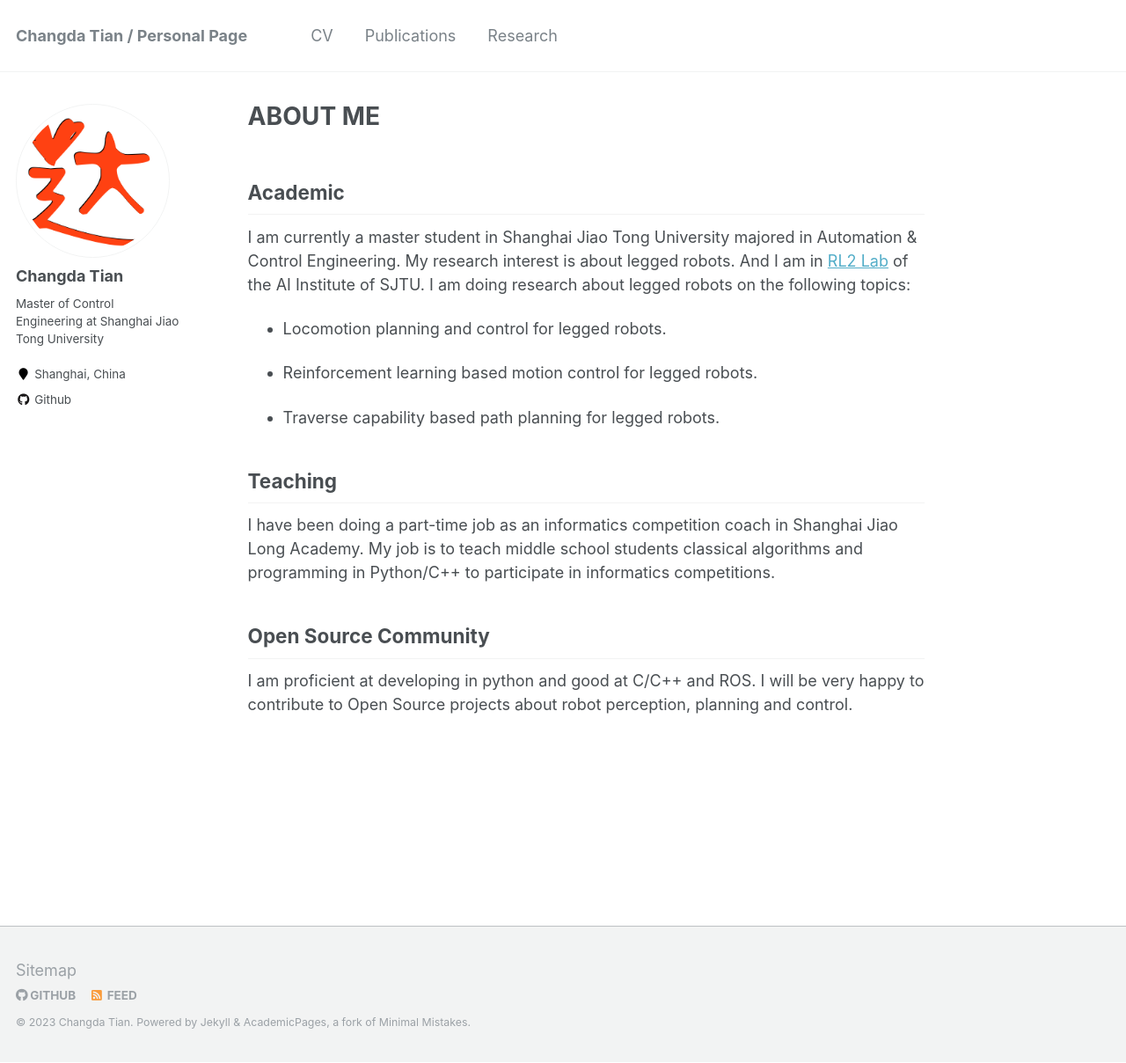
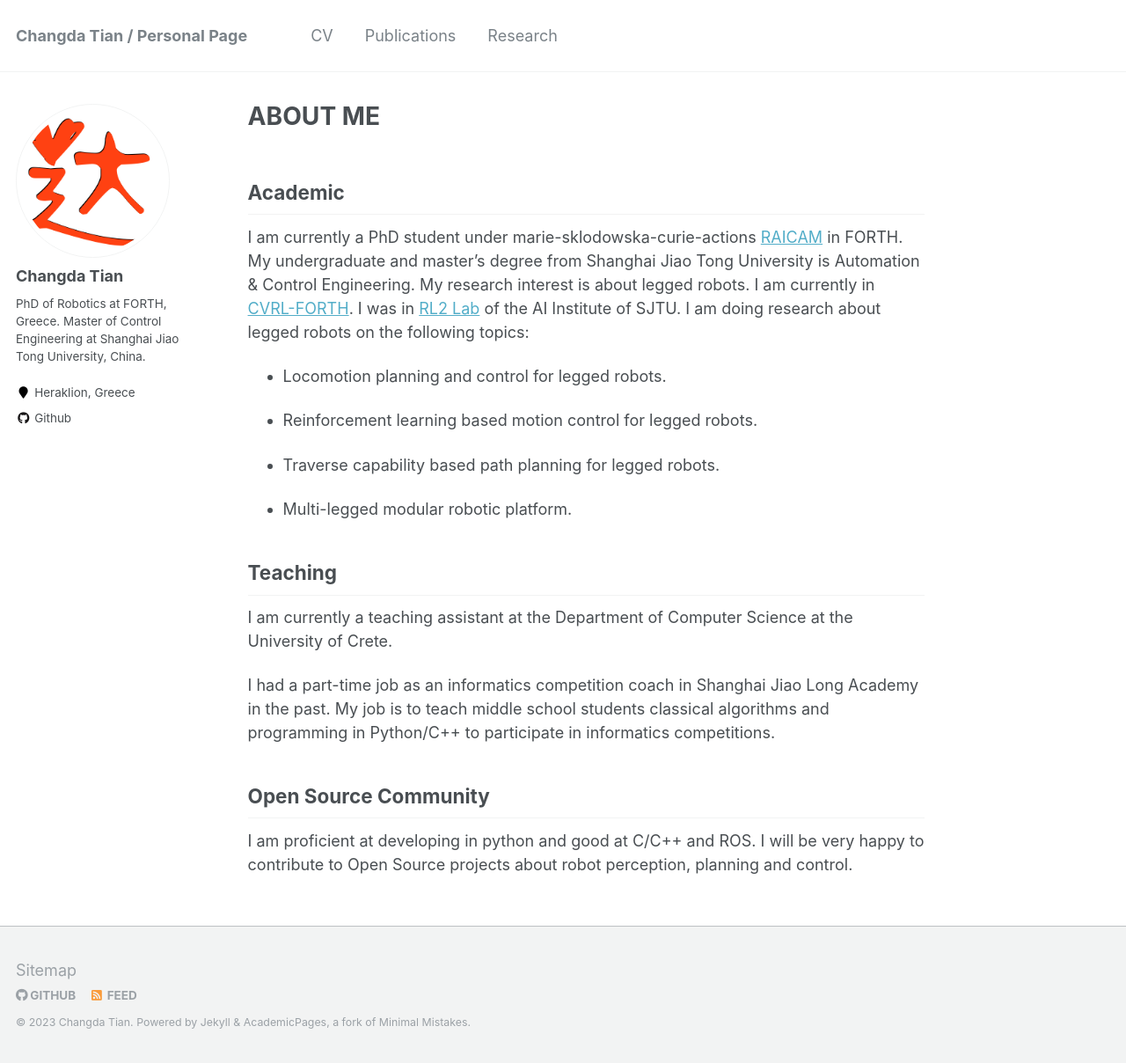
Before and after one commit to lonelyfluency/lonelyfluency.github.io, a Jekyll site: the page built from _pages/about.md, in a window 1280 px wide and 1208 px high. Shown: the whole window at 88% size. Built offline with Jekyll 4.4.1, drawn with Linux system fonts in a browser that asks for light colours.

Commit message:
Updated profile

```diff
--- a/_config.yml
+++ b/_config.yml
@@ -82,8 +82,8 @@ analytics:
 author:
   name             : "Changda Tian"
   avatar           : "profile.png"
-  bio              : "Master of Control Engineering at Shanghai Jiao Tong University"
-  location         : "Shanghai, China"
+  bio              : "PhD of Robotics at FORTH, Greece. Master of Control Engineering at Shanghai Jiao Tong University, China."
+  location         : "Heraklion, Greece"
   employer         :
   pubmed           : # "https://www.ncbi.nlm.nih.gov/pubmed/?term=john+snow"
   googlescholar    : # "http://yourfullgooglescholarurl.com"
--- a/_pages/about.md
+++ b/_pages/about.md
@@ -10,7 +10,7 @@ redirect_from:
 
 ## Academic
 
-I am currently a master student in Shanghai Jiao Tong University majored in Automation & Control Engineering. My research interest is about legged robots. And I am in [RL2 Lab](https://gaoyue.sjtu.edu.cn) of the AI Institute of SJTU. I am doing research about legged robots on the following topics:
+I am currently a PhD student under marie-sklodowska-curie-actions [RAICAM](http://raicam.eu/) in FORTH. My undergraduate and master's degree from Shanghai Jiao Tong University is Automation & Control Engineering. My research interest is about legged robots. I am currently in [CVRL-FORTH](https://www.ics.forth.gr/cvrl/). I was in [RL2 Lab](https://gaoyue.sjtu.edu.cn) of the AI Institute of SJTU. I am doing research about legged robots on the following topics:
 
 - Locomotion planning and control for legged robots.
 
@@ -18,9 +18,13 @@ I am currently a master student in Shanghai Jiao Tong University majored in Auto
 
 - Traverse capability based path planning for legged robots.
 
+- Multi-legged modular robotic platform.
+
 ## Teaching
 
-I have been doing a part-time job as an informatics competition coach in Shanghai Jiao Long Academy. My job is to teach middle school students classical algorithms and programming in Python/C++ to participate in informatics competitions.
+I am currently a teaching assistant at the Department of Computer Science at the University of Crete.
+
+I had a part-time job as an informatics competition coach in Shanghai Jiao Long Academy in the past. My job is to teach middle school students classical algorithms and programming in Python/C++ to participate in informatics competitions.
 
 ## Open Source Community
 
```
Also changed, not shown: _pages/cv.md (+5 -2 lines), _research/manipulate.md (+18 -4 lines), images/amp_arm_frame.png (added), 2 other files.
